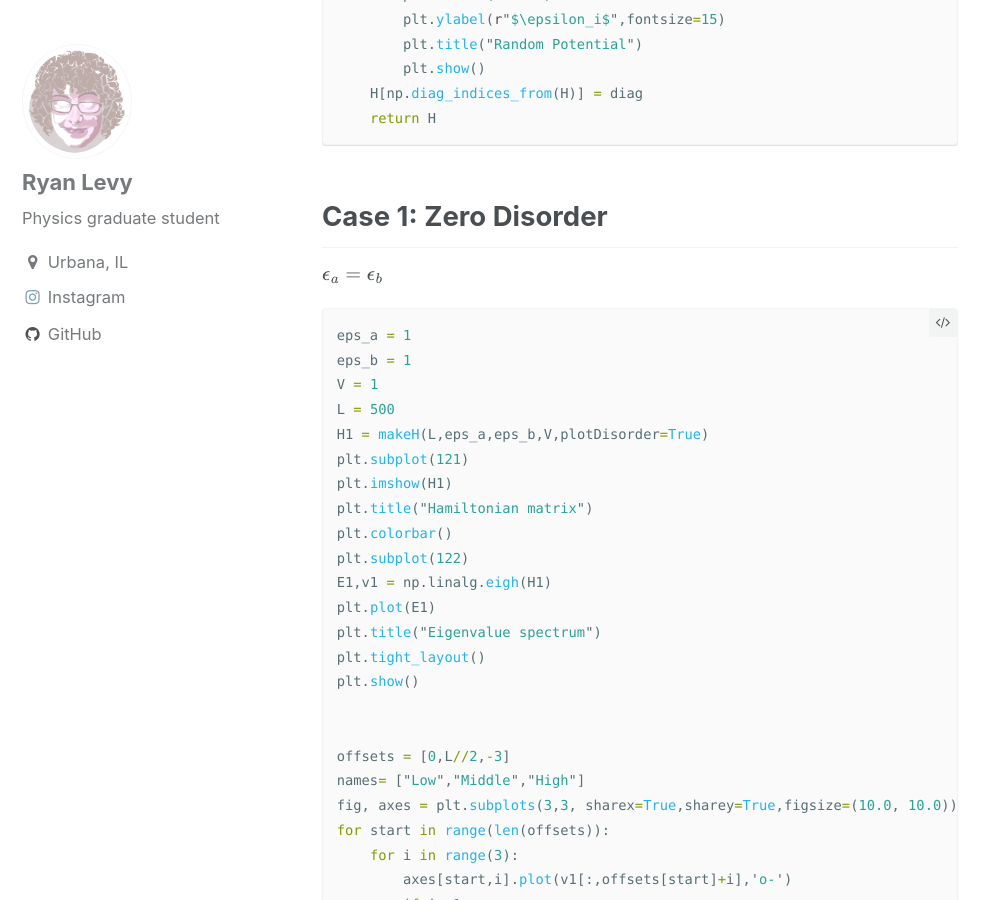
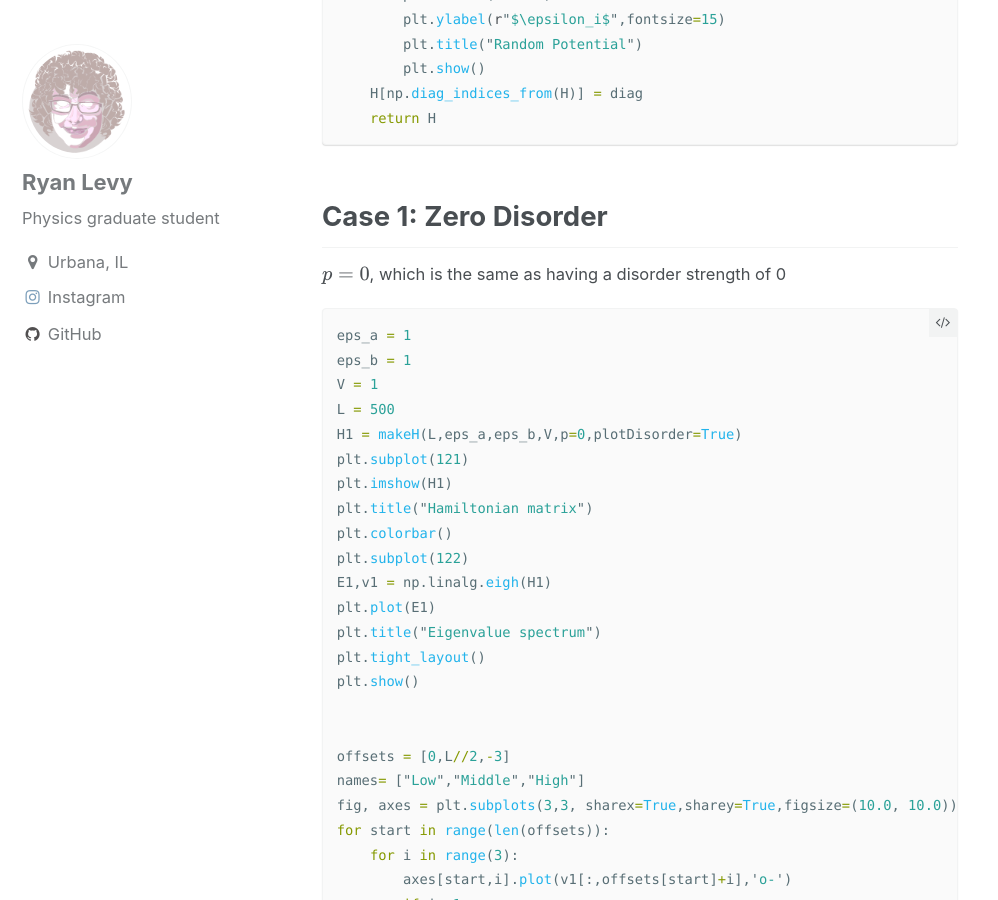
Before and after one commit to ryanlevy/ryanlevy.github.io, a Jekyll site: the page built from _posts/physics/2018-02-05-Random-Binary_Alloy.md, in a window 1280 px wide and 900 px high, scrolled down 1306 px. Shown: the whole window, without its empty margins (0-998 px from the left). Built offline with Jekyll 4.4.1, drawn with Linux system fonts in a browser that asks for light colours; formulas are drawn with MathJax 3.

Commit message:
clarify wording

````diff
--- a/_posts/physics/2018-02-05-Random-Binary_Alloy.md
+++ b/_posts/physics/2018-02-05-Random-Binary_Alloy.md
@@ -57,7 +57,7 @@ def makeH(L,eps_a,eps_b,V,p=None,plotDisorder=False):
 ```
 
 ## Case 1: Zero Disorder
-$$\epsilon_a=\epsilon_b$$
+$$p=0$$, which is the same as having a disorder strength of 0
 
 
 
@@ -66,7 +66,7 @@ eps_a = 1
 eps_b = 1
 V = 1
 L = 500
-H1 = makeH(L,eps_a,eps_b,V,plotDisorder=True)
+H1 = makeH(L,eps_a,eps_b,V,p=0,plotDisorder=True)
 plt.subplot(121)
 plt.imshow(H1)
 plt.title("Hamiltonian matrix")
````
